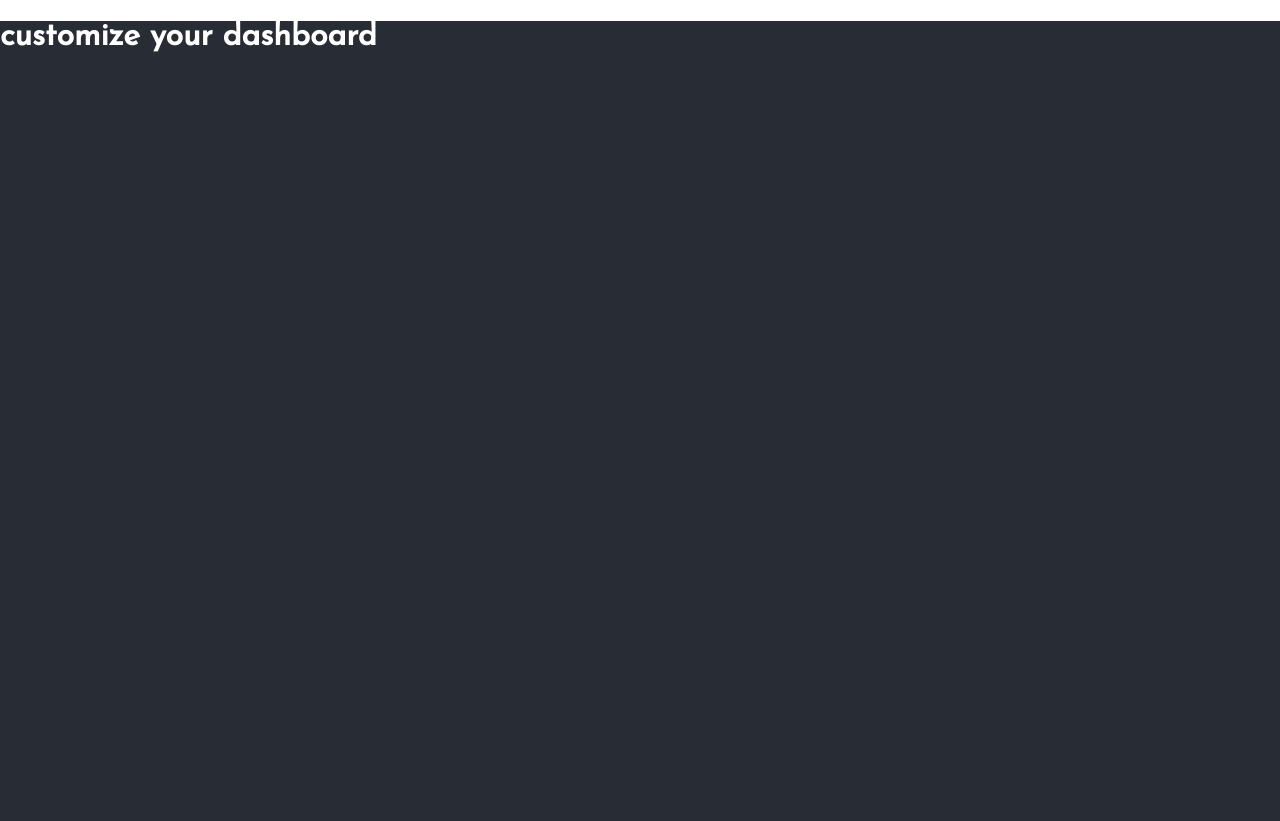
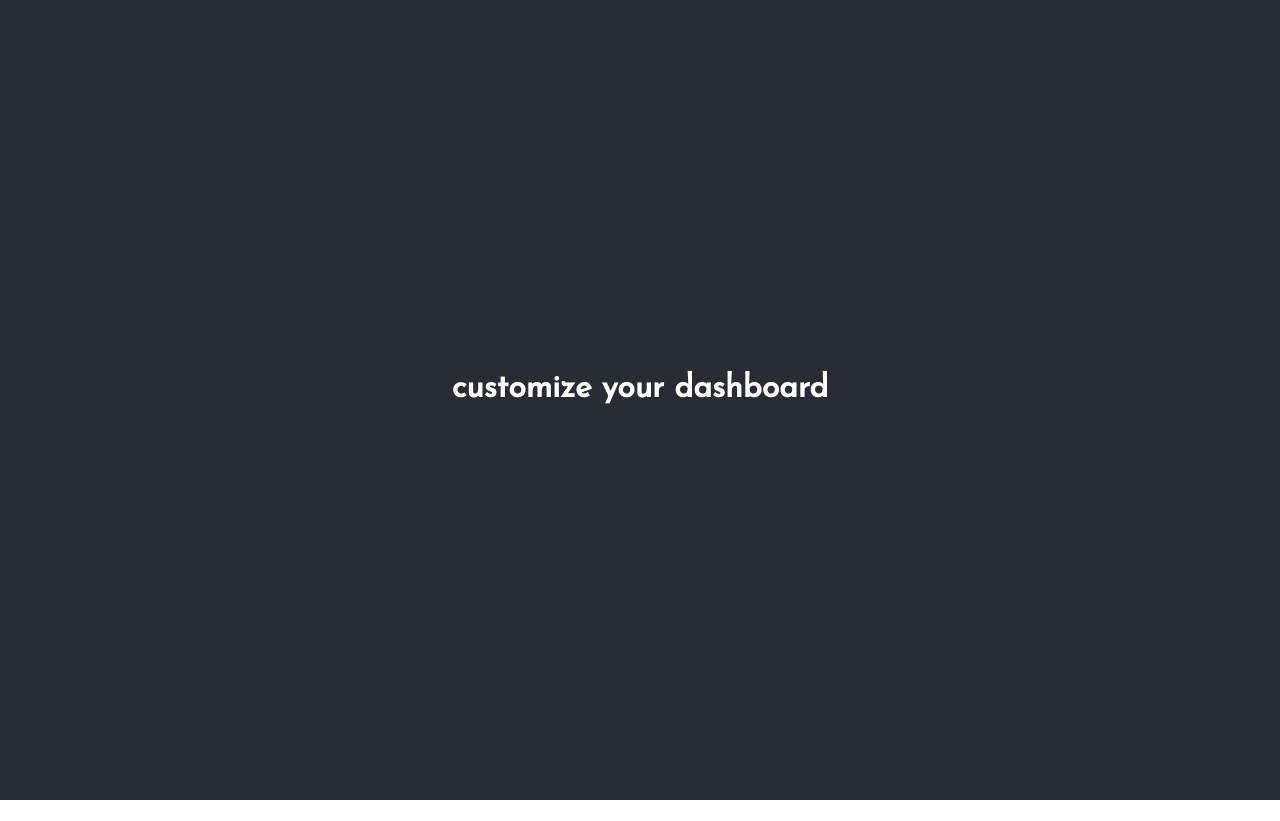
Before and after one commit to YuhanLee/SoccerDashboard, a React (Create React App) app: page / in a window 1280 px wide. After the commit the page ends 800 px from the top, so only its background shows below. Built offline with nearby package versions, Linux system fonts and the light colour scheme; a web font is replaced by a local one.

Commit message:
added select games container

```diff
--- a/src/App.js
+++ b/src/App.js
@@ -6,6 +6,8 @@ import 'react-grid-layout/css/styles.css'
 import 'react-resizable/css/styles.css'
 import Dashboard from './components/Dashboard';
 import LandingPage from './components/LandingPage';
+import SelectGames from './components/SelectGames';
+
 
 class App extends Component {
   render() {
@@ -13,7 +15,7 @@ class App extends Component {
       <div>
         <Switch>
           {/* <Route exact path='/' component={Dashboard}/> */}
-          <Route exact path='/' component={LandingPage}/>
+          <Route exact path='/' component={SelectGames}/>
         </Switch>
       </div>
     )
--- /dev/null
+++ b/src/components/SelectGames.jsx
@@ -0,0 +1,33 @@
+import React from "react";
+import { withStyles } from '@material-ui/core/styles';
+
+const styles = theme => ({
+  background: {
+    backgroundColor: '#282c34',
+    height: '100vh',
+    width: '100%',
+    minHeight: '100vh',
+    display: 'flex',
+    alignItems: 'center',
+    justifyContent: 'center',
+  },
+
+})
+
+class SelectGames extends React.Component {
+  render() {
+    const { classes } = this.props;
+
+    return (
+      <div className={classes.background}>
+        <h1 style={{marginTop: '0px'}}> customize your dashboard </h1>
+
+
+      </div>
+    );
+  }
+
+}
+
+
+export default withStyles(styles)(SelectGames)
```
